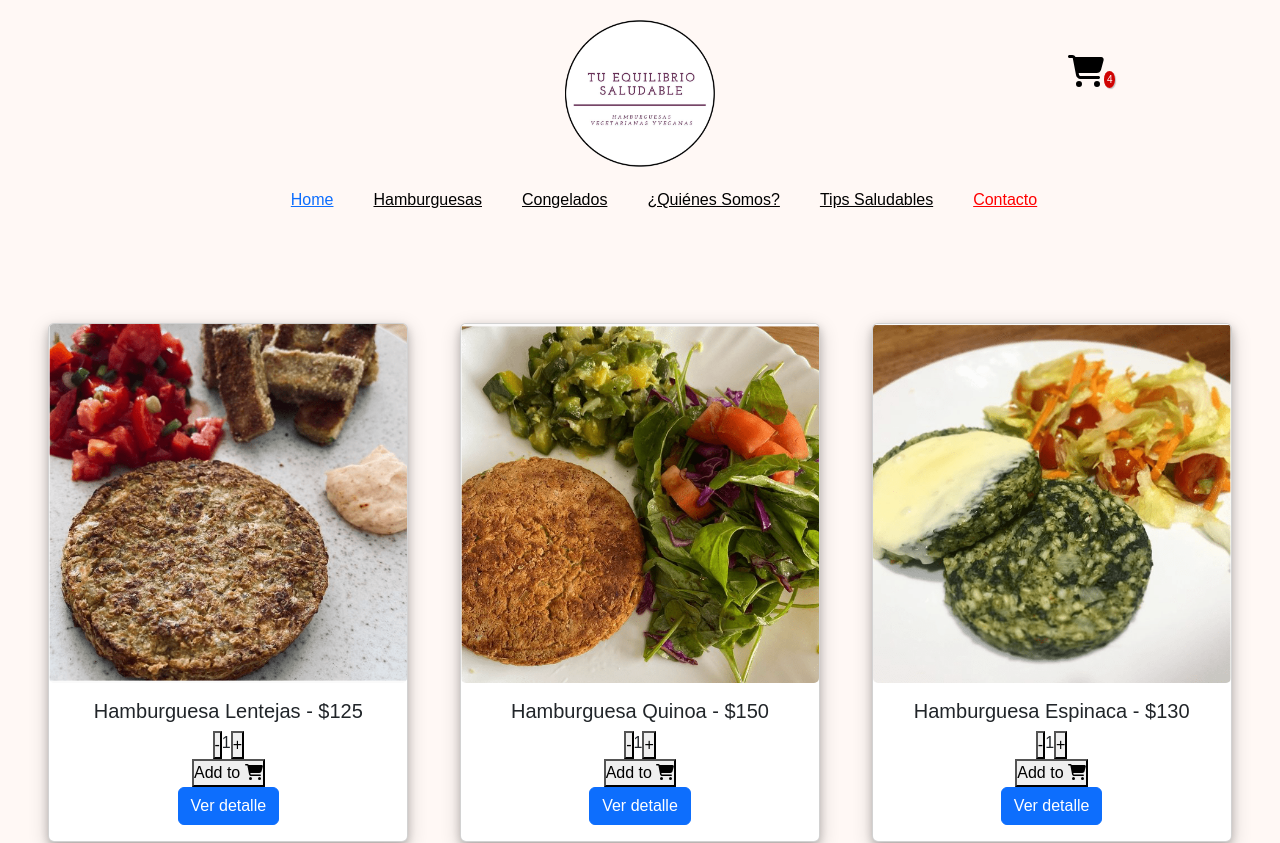
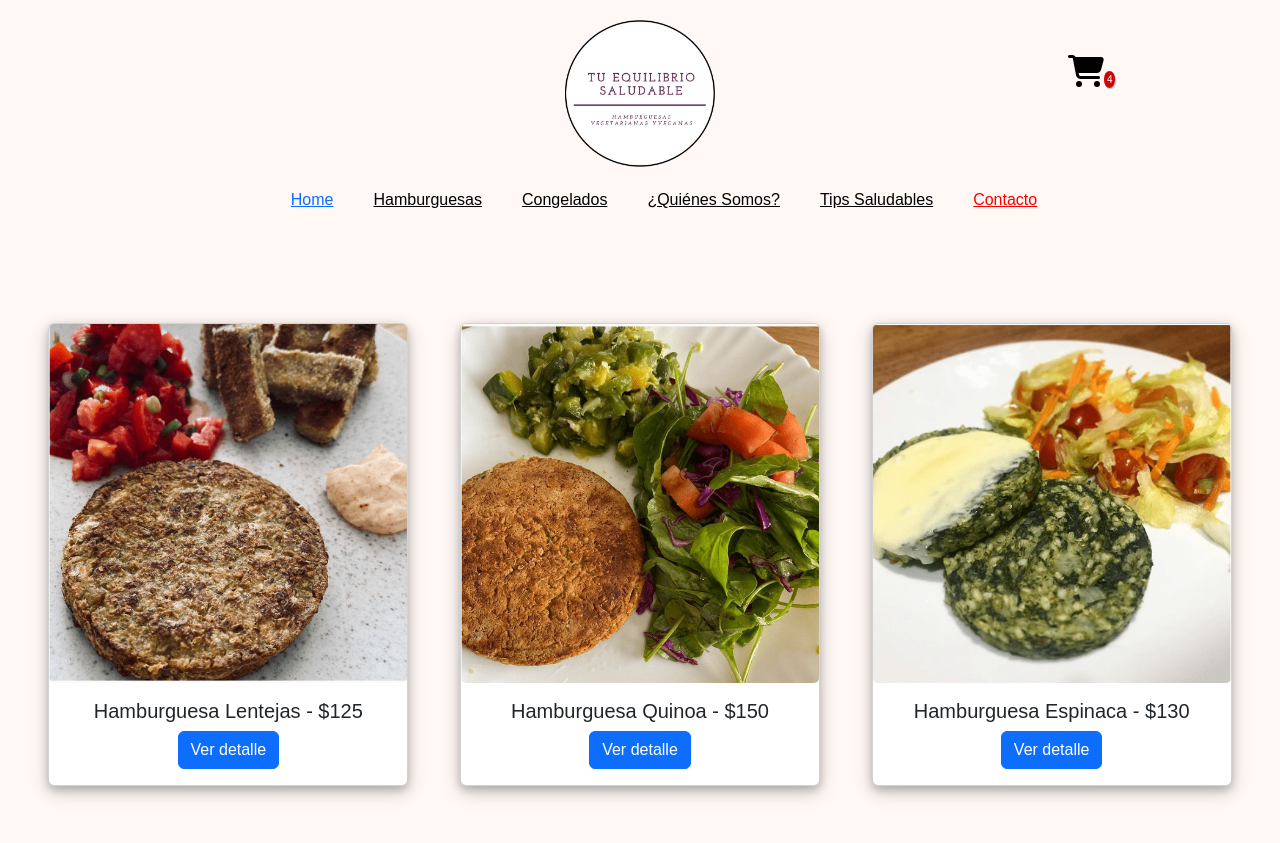
Before and after one commit to KevinSpigel/healthy-balance, a React (Create React App) app: page / in a window 1280 px wide. Shown: the top 843 px of the page. Built offline with nearby package versions, Linux system fonts and the light colour scheme.

Commit message:
Delete ItemCount component from Item component

```diff
--- a/src/components/Item/Item.jsx
+++ b/src/components/Item/Item.jsx
@@ -15,7 +15,6 @@ export const Item = ({ item }) => {
                 <Card.Img src={item.imgProduct} alt={item.name} />
                 <Card.Body >
                     <Card.Title>{item.name} - ${item.price}</Card.Title>
-                    <ItemCount />
                     <Link to={`/item/${item.id}`}><Button variant="primary">Ver detalle</Button></Link>
                 </Card.Body>
             </Card>
```
